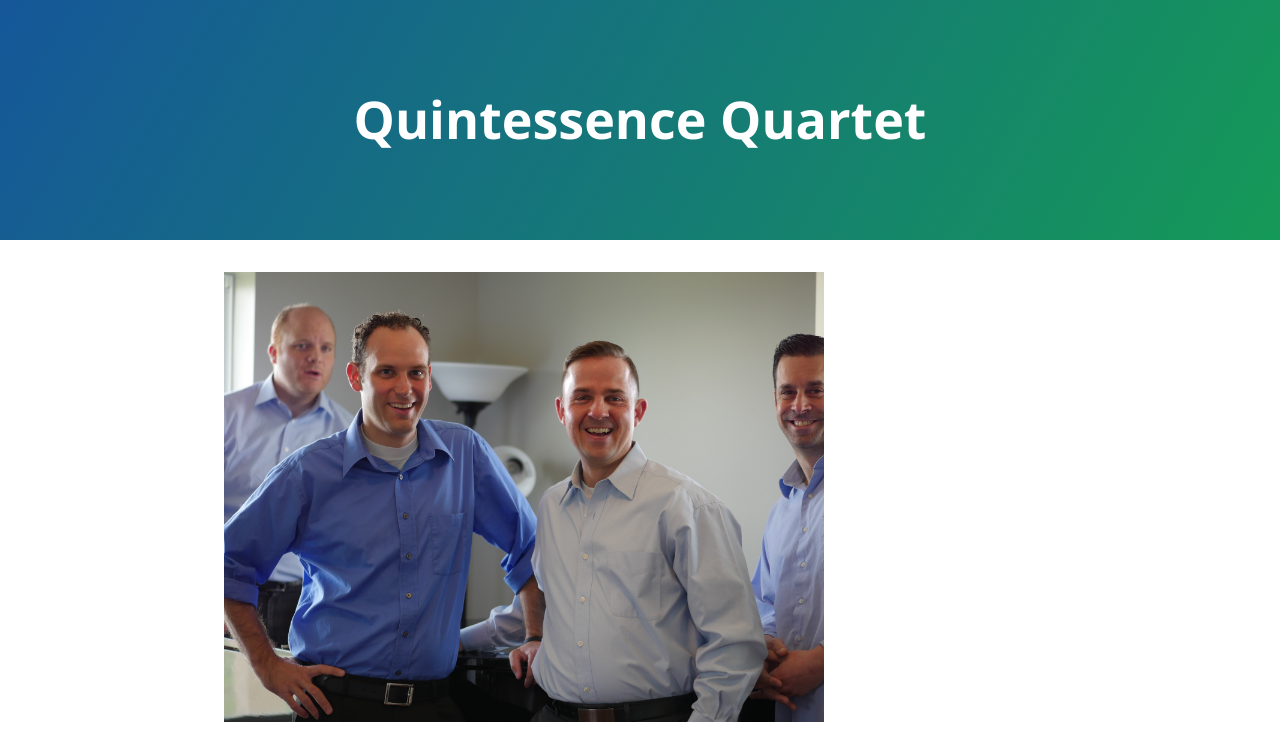
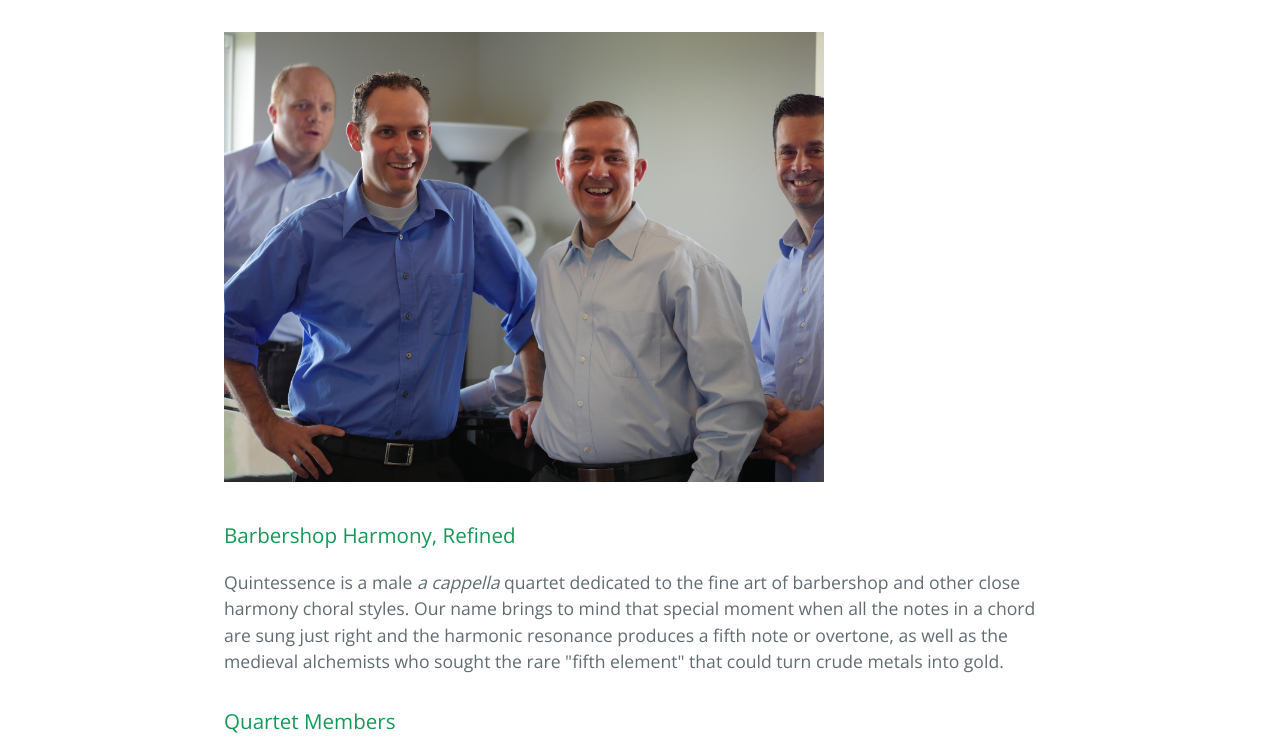
Before and after one commit to cayblood/quintessence-quartet, a plain HTML site: page index.html in a window 1280 px wide. Shown: the top 750 px of the page. Drawn offline with nearby package versions, Linux system fonts and the light colour scheme.

Commit message:
Update index.html

```diff
--- a/index.html
+++ b/index.html
@@ -10,9 +10,9 @@
     <link rel="stylesheet" type="text/css" href="stylesheets/github-light.css" media="screen">
   </head>
   <body>
-    <section class="page-header">
-      <h1 class="project-name">Quintessence Quartet</h1>
-    </section>
+    <!--<section class="page-header">-->
+    <!--  <h1 class="project-name">Quintessence Quartet</h1>-->
+    <!--</section>-->
 
     <section class="main-content">
       <img src="quintessence.jpg" width="600" height="450" />
```
